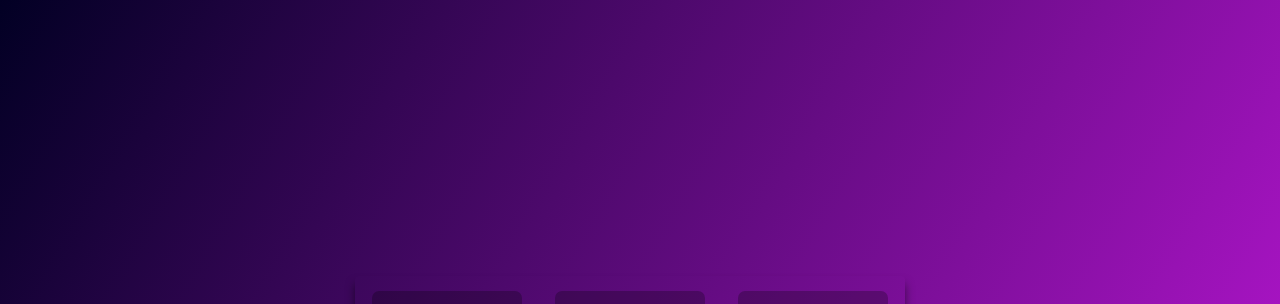
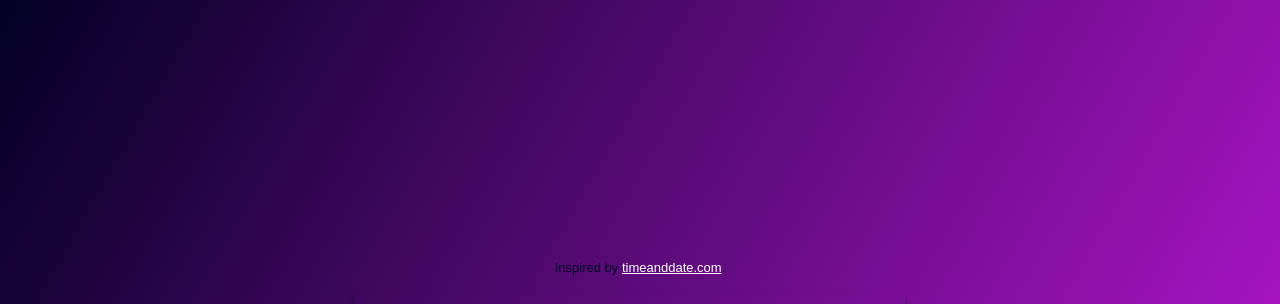
Before and after one commit to bugsQA/bugs-digital-clock, a plain HTML site: page index.html in a window 1280 px wide. Shown: the top 304 px of the page. Drawn offline with Linux system fonts and the light colour scheme; a web font is replaced by a local one.

Commit message:
adding link

```diff
--- a/assets/css/style.css
+++ b/assets/css/style.css
@@ -15,6 +15,18 @@ body {
     justify-content: center;
     flex-direction: column;
     overflow: hidden;
+}
+
+.link-site p{
+    justify-content: flex-start;
+    align-items: flex-start;
+    font-size: small;
+    margin-bottom: 10%;
+    color: #020024;
+}
+
+.link-site a{
+    color:#fff
 }
 
 .other-clocks {
--- a/index.html
+++ b/index.html
@@ -7,6 +7,11 @@
     <title>Relógio Digital</title>
 </head>
 <body>
+
+    <div class="link-site">
+        <p>Inspired by <a href="https://www.timeanddate.com/worldclock/">timeanddate.com</a>.</p>
+    </div>
+
     <div class="relogio-br">
         <div>
             <span id="horas">00</span>
```
